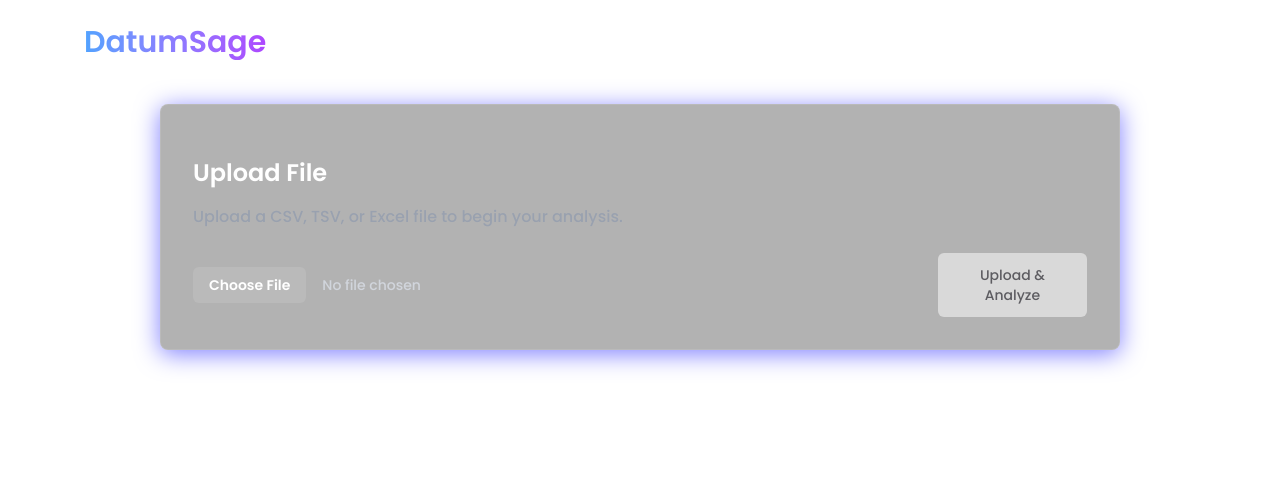
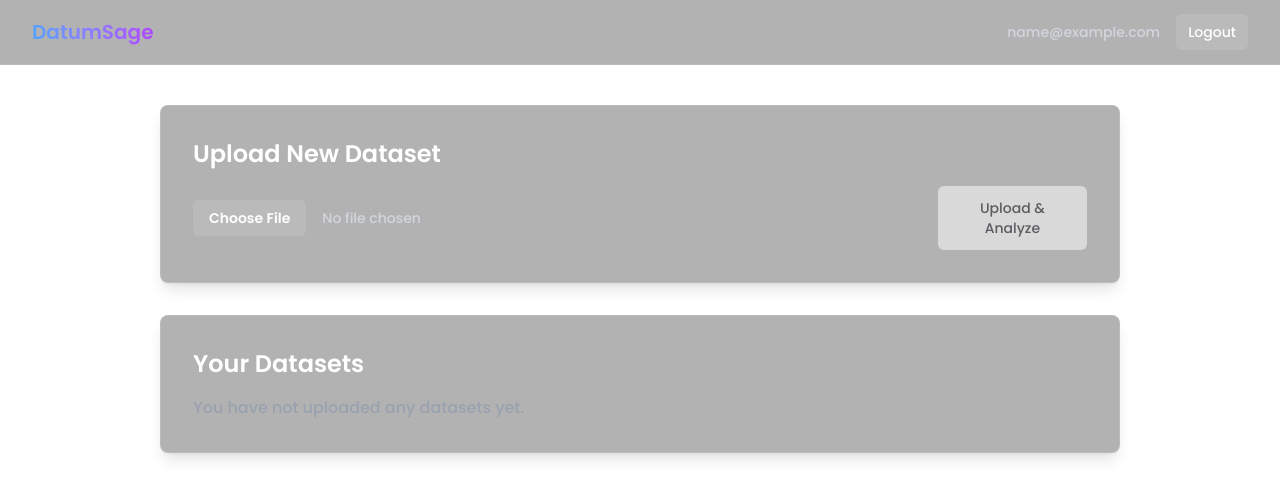
Before and after one commit to CharanDeekonda/datumsage-app, a Next.js app: page /dashboard in a window 1280 px wide. Shown: the top 498 px of the page. Built offline with nearby package versions, Linux system fonts and the light colour scheme; sample sign-in values are in the browser's storage.

Commit message:
Update page.tsx

```diff
--- a/src/app/dashboard/page.tsx
+++ b/src/app/dashboard/page.tsx
@@ -174,16 +174,16 @@ export default function DashboardPage() {
 
   return (
     <div className="min-h-screen text-white">
-      <nav className="border-white/10 backdrop-blur-lg sticky top-0 z-10">
-        <div className="max-w-7xl mx-auto px-4 sm:px-6 lg:px-12">
+      <nav className="bg-black/30 border-b border-white/10 backdrop-blur-lg sticky top-0 z-10">
+        <div className="max-w-7xl mx-auto px-4 sm:px-6 lg:px-8">
             <div className="flex justify-between h-16">
                 <div className="flex items-center">
-                    <h1 className=" mt-5 ml-9 text-3xl font-bold bg-gradient-to-r from-blue-400 to-purple-500 text-transparent bg-clip-text">DatumSage</h1>
+                    <h1 className="text-xl font-bold bg-gradient-to-r from-blue-400 to-purple-500 text-transparent bg-clip-text">DatumSage</h1>
                 </div>
-                {/* <div className="flex items-center">
+                <div className="flex items-center">
                     <span className="text-sm text-gray-300 mr-4 hidden sm:block">{userEmail}</span>
                     <button onClick={handleLogout} className="px-3 py-2 text-sm font-medium bg-white/10 rounded-md hover:bg-white/20 transition-colors">Logout</button>
-                </div> */}
+                </div>
             </div>
         </div>
       </nav>
@@ -196,9 +196,8 @@ export default function DashboardPage() {
             <>
               <button onClick={() => { setSelectedDataset(null); setDatasetInfo(null); }} className="text-sm text-gray-400 hover:text-white mb-4">&larr; Back to Datasets</button>
 
-              {/* Dataset Overview */}
               {datasetInfo && (
-                <div className="bg-black/30 p-8 rounded-lg backdrop-blur-lg border border-white/10 shadow-lg" style={{ boxShadow: '0 4px 24px 0 rgba(255, 0, 0, 0.4)' }}>
+                <div className="bg-black/30 p-8 rounded-lg backdrop-blur-lg border border-white/10 shadow-lg">
                   <h2 className="text-2xl font-semibold mb-4">Dataset Overview: <span className="text-purple-400">{selectedDataset.file_name}</span></h2>
                   <div className="grid grid-cols-1 md:grid-cols-2 gap-4 text-sm">
                       <p><strong>Shape:</strong> {datasetInfo.shape[0]} rows, {datasetInfo.shape[1]} columns</p>
@@ -218,8 +217,7 @@ export default function DashboardPage() {
                 </div>
               )}
 
-              {/* Natural Language Query */}
-              <div className="bg-black/30 p-8 rounded-lg backdrop-blur-lg border border-white/10 shadow-lg" style={{ boxShadow: '0 4px 24px 0 rgba(0, 153, 208, 0.4)' }}>
+              <div className="bg-black/30 p-8 rounded-lg backdrop-blur-lg border border-white/10 shadow-lg">
                 <h2 className="text-2xl font-semibold mb-4">Ask a Question</h2>
                 <form onSubmit={handleQuery}>
                   <div className="flex items-center space-x-4">
@@ -230,7 +228,7 @@ export default function DashboardPage() {
                   </div>
                 </form>
                 {queryResult && (
-                    <div className="mt-4 p-4 bg-white/5 rounded-md" style={{ boxShadow: '0 4px 24px 0 rgba(255, 255, 255, 0.3)' }}>
+                    <div className="mt-4 p-4 bg-white/5 rounded-md">
                         <h3 className="font-semibold mb-2">Query Result:</h3>
                         <div className="overflow-x-auto">
                             <table className="min-w-full text-xs text-left">
@@ -242,16 +240,15 @@ export default function DashboardPage() {
                                 </tbody>
                             </table>
                         </div>
-                        {/* <details className="mt-2 text-xs">
+                        <details className="mt-2 text-xs">
                             <summary className="cursor-pointer text-gray-400">Show SQL Query</summary>
                             <code className="block bg-black/50 p-2 rounded-md mt-1 text-gray-300">{sqlQuery}</code>
-                        </details> */}
+                        </details>
                     </div>
                 )}
               </div>
 
-              {/* Visualizations */}
-              <div className="bg-black/30 p-8 rounded-lg backdrop-blur-lg border border-white/10 shadow-lg" style={{ boxShadow: '0 4px 24px 0 rgba(255, 213, 0, 0.4)' }}>
+              <div className="bg-black/30 p-8 rounded-lg backdrop-blur-lg border border-white/10 shadow-lg">
                 <div className="flex justify-between items-center mb-4">
                     <h2 className="text-2xl font-semibold">Automatic Visualizations</h2>
                     <button onClick={handleVisualize} className="w-auto px-4 py-2 text-sm font-medium bg-white/10 rounded-md hover:bg-white/20 transition-colors" disabled={isVisualizing}>
@@ -269,14 +266,13 @@ export default function DashboardPage() {
                 </div>
               </div>
             </>
-          ) : null}
+          ):null}
 
           {/* This section now only shows when no dataset is selected */}
           {!selectedDataset && (
             <>
-              <div className="bg-black/30 p-8 rounded-lg backdrop-blur-lg border border-white/10 shadow-lg" style={{ boxShadow: '0 4px 24px 0 rgba(0,0,255,0.5)' }}>
-                <h2 className="text-2xl mt-5 font-semibold mb-4">Upload File</h2>
-                <p className="text-gray-400 mb-6">Upload a CSV, TSV, or Excel file to begin your analysis.</p>
+              <div className="bg-black/30 p-8 rounded-lg backdrop-blur-lg border border-white/10 shadow-lg">
+                <h2 className="text-2xl font-semibold mb-4">Upload New Dataset</h2>
                 <form onSubmit={handleUpload}>
                   <div className="flex flex-col sm:flex-row items-center space-y-4 sm:space-y-0 sm:space-x-4">
                     <input type="file" onChange={handleFileChange} className="block w-full text-sm text-gray-300 file:mr-4 file:py-2 file:px-4 file:rounded-md file:border-0 file:text-sm file:font-semibold file:bg-white/10 file:text-white hover:file:bg-white/20" accept=".csv,.xlsx,.tsv" />
@@ -288,7 +284,7 @@ export default function DashboardPage() {
                 {uploadStatus && <p className="mt-4 text-sm text-gray-400">{uploadStatus}</p>}
               </div>
 
-              {/* <div className="bg-black/30 p-8 rounded-lg backdrop-blur-lg border border-white/10 shadow-lg">
+              <div className="bg-black/30 p-8 rounded-lg backdrop-blur-lg border border-white/10 shadow-lg">
                 <h2 className="text-2xl font-semibold">Your Datasets</h2>
                 <div className="mt-4">
                   {datasets.length === 0 ? (
@@ -311,7 +307,7 @@ export default function DashboardPage() {
                     </ul>
                   )}
                 </div>
-              </div> */}
+              </div>
             </>
           )}
         </div>
```
